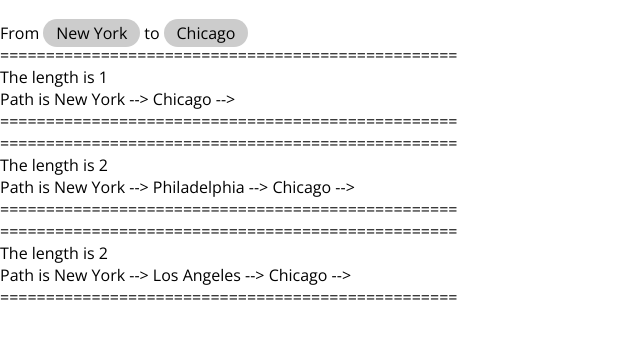
After one commit to alexandru-cazacu/east-coast-trip, a PHP site: page /test.php in a window 1280 px wide. The commit adds this page. Shown: the top 339 px of the page, without its empty margins (0-640 px from the left). Run offline with PHP 8.4, Linux system fonts and the light colour scheme.

Commit message:
Added routes using Dijkstra

```diff
--- a/style.css
+++ b/style.css
@@ -10,7 +10,10 @@
     width: 95%;
     max-width: 1200px;
     margin: 0 auto;
-    margin-top: 20vh;
+    margin-top: 50vh;
+    /* box-shadow: 0 1px 3px rgba(0, 0, 0, 0.12), 0 1px 2px rgba(0, 0, 0, 0.24); */
+    padding: 1em;
+    width: 600px;
 }
 
 .title {
@@ -50,20 +53,16 @@
 /* ==================== BUTTON ==================== */
 
 #calculate-btn {
-    padding: 0.8em 2em;
-    display: block;
-    margin: 0 auto;
+    padding: 0.5em 2em;
     outline: none;
     border-radius: 40px;
     background: #fff;
     border: 2px solid #1ECD97;
     color: #1ECD97;
-    letter-spacing: 1px;
-    text-shadow: 0;
-    font-weight: bold;
     cursor: pointer;
     -webkit-transition: all 0.25s ease;
     transition: all 0.25s ease;
+    margin-left: 2em;
 }
 
 #calculate-btn:hover {
@@ -74,3 +73,13 @@
 #calculate-btn:active {
     letter-spacing: 2px;
 }
+
+.searchField {
+    border: 1px solid #888;
+    border-radius: 300px;
+    padding: 0.5em 1.5em;
+}
+
+.transportation {
+    padding: 1em;
+}
--- /dev/null
+++ b/test.php
@@ -0,0 +1,96 @@
+<!DOCTYPE html>
+<html lang="en">
+<head>
+    <meta charset="UTF-8">
+    <meta name="viewport" content="width=device-width, initial-scale=1.0">
+    <meta http-equiv="X-UA-Compatible" content="ie=edge">
+    <link rel="stylesheet" href="style.css">
+    <title>Document</title>
+</head>
+<body>
+    <?php
+        //set the distance array
+        $cityNames = ["New York", "Philadelphia", "Chicago", "Washington", "New Orleans", "Los Angeles", "Seattle"];
+
+        $_cityNodes = array();
+        $_cityNodes[0][1] = 1;
+        $_cityNodes[0][2] = 1;
+        $_cityNodes[0][5] = 1;
+        $_cityNodes[1][0] = 1;
+        $_cityNodes[1][2] = 1;
+        $_cityNodes[1][3] = 1;
+        $_cityNodes[2][0] = 1;
+        $_cityNodes[2][1] = 1;
+        $_cityNodes[2][3] = 1;
+        $_cityNodes[2][4] = 1;
+        $_cityNodes[2][5] = 1;
+        $_cityNodes[2][6] = 1;
+        $_cityNodes[3][1] = 1;
+        $_cityNodes[3][2] = 1;
+        $_cityNodes[3][4] = 1;
+        $_cityNodes[4][2] = 1;
+        $_cityNodes[4][3] = 1;
+        $_cityNodes[4][5] = 1;
+        $_cityNodes[5][0] = 1;
+        $_cityNodes[5][2] = 1;
+        $_cityNodes[5][4] = 1;
+        $_cityNodes[5][6] = 1;
+        $_cityNodes[1][2] = 1;
+        $_cityNodes[1][5] = 1;
+
+        // Start and end points.
+        $firstNodeIndex = 0;
+        $lastNodeIndex = 2;
+
+        echo '<br />From <a href="" class="city">' . $cityNames[$firstNodeIndex] . '</a> to <a href="" class="city">' . $cityNames[$lastNodeIndex] . '</a>';
+
+        for ($i = 0; $i < 3; $i++) {
+            //initialize the array for storing
+            $S = array(); //the nearest path with its parent and weight
+            $Q = array(); //the left nodes without the nearest path
+            foreach(array_keys($_cityNodes) as $val)
+                $Q[$val] = 99999;
+            $Q[$firstNodeIndex] = 0;
+
+            //start calculating
+            while(!empty($Q)) {
+                $min = array_search(min($Q), $Q);//the most min weight
+                if($min == $lastNodeIndex) break;
+                foreach($_cityNodes[$min] as $key => $val) {
+                    if(!empty($Q[$key]) && $Q[$min] + $val < $Q[$key]) {
+                        $Q[$key] = $Q[$min] + $val;
+                        $S[$key] = array($min, $Q[$key]);
+                    }
+                }
+                unset($Q[$min]);
+            }
+
+            //list the path
+            $path = array();
+            $pos = $lastNodeIndex;
+            while($pos != $firstNodeIndex){
+                $path[] = $pos;
+                $pos = $S[$pos][0];
+            }
+            $path[] = $firstNodeIndex;
+            $path = array_reverse($path);
+
+            // Prints result.
+            if ($S[$lastNodeIndex][1] < 10) {
+                echo "<br />==================================================";
+                echo "<br />The length is ". $S[$lastNodeIndex][1];
+                echo "<br />Path is ";
+
+                // $routes[$_GET['from']][$_GET['to']][$modes[$i]]["costo"];
+
+                for ($j = 0; $j < count($path); $j++) {
+                    echo $cityNames[$path[$j]] . " --> ";
+                }
+                echo "<br />==================================================";
+            }
+
+            $_cityNodes[$path[count($path) - 2]][$lastNodeIndex] = 100;
+        }
+    ?>
+</body>
+</html>
```
Also changed, not shown: calculate-trip.php (+14 -3 lines), index.html (+16 -4 lines).
